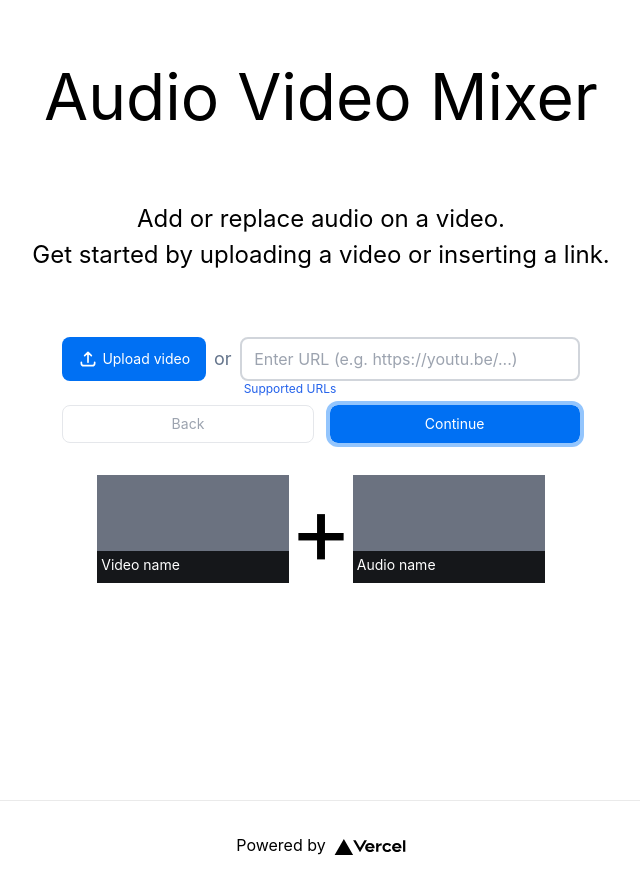
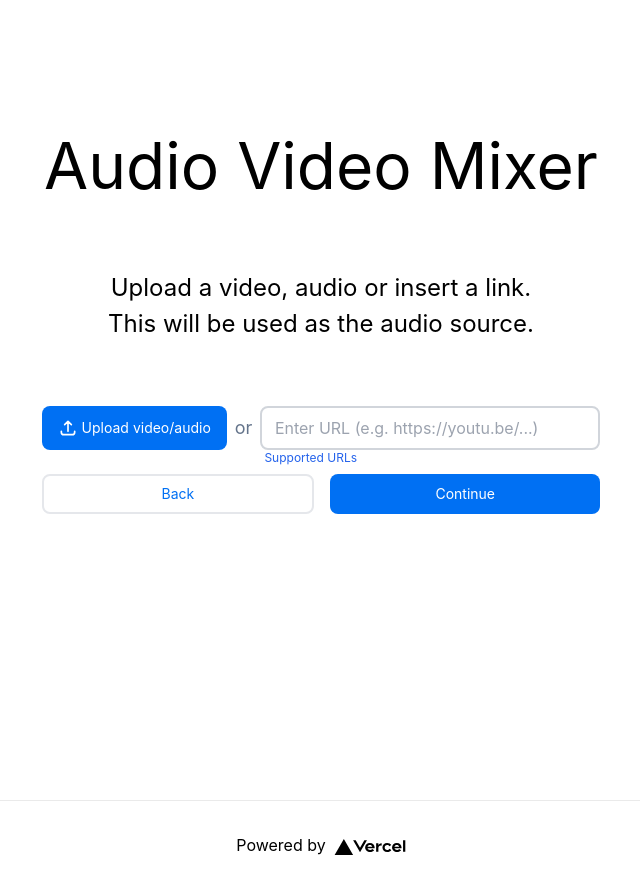
Before and after one commit to TheColorman/audio-replacer, a Next.js app: page / in a window 1280 px wide. Both pictures are taken after a click on the button "Continue". Shown: the whole page, without its empty margins (319-959 px from the left). Built offline with nearby package versions, Linux system fonts and the light colour scheme.

Commit message:
:construction: Added step change functionality

```diff
--- a/pages/index.tsx
+++ b/pages/index.tsx
@@ -142,7 +142,7 @@ const Home: NextPage = () => {
             <button className={`${styles.buttonSecondaryDisabled} w-full`}>
               Back
             </button>
-            <button className={`${styles.buttonPrimary} w-full`}>
+            <button className={`${styles.buttonPrimary} w-full`} onClick={handleNext}>
               Continue
             </button>
           </div>
@@ -228,10 +228,10 @@ const Home: NextPage = () => {
             </div>
           </div>
           <div className="flex mt-6 w-full space-x-4">
-            <button className={`${styles.buttonSecondaryDisabled} w-full`}>
+            <button className={`${styles.buttonSecondary} w-full`} onClick={handleBack}>
               Back
             </button>
-            <button className={`${styles.buttonPrimary} w-full`}>
+            <button className={`${styles.buttonPrimary} w-full`} onClick={handleNext}>
               Continue
             </button>
           </div>
```
